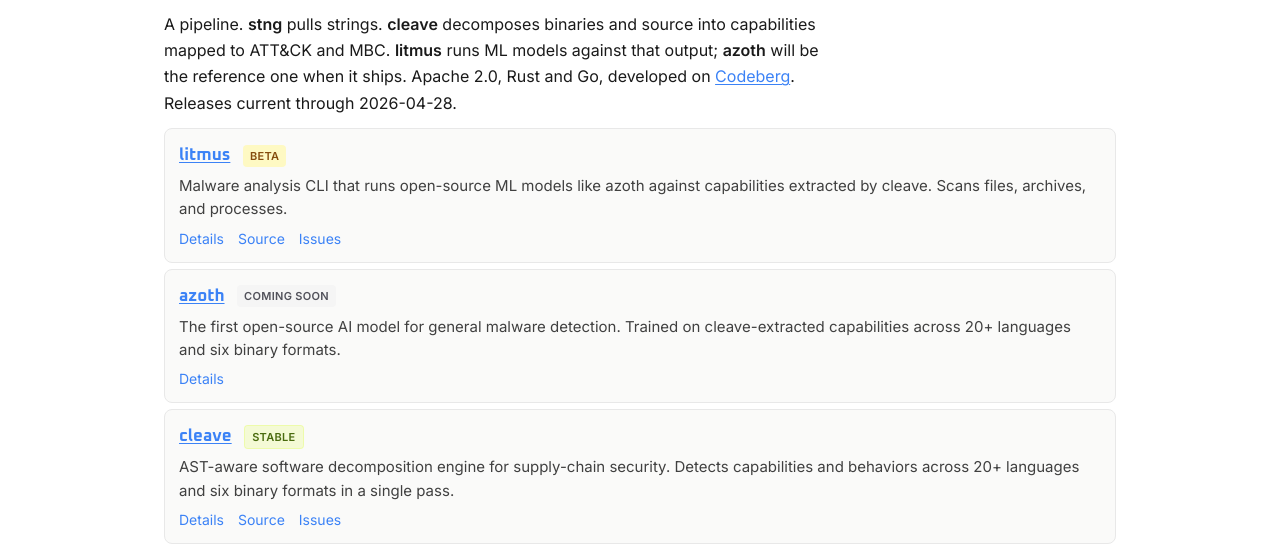
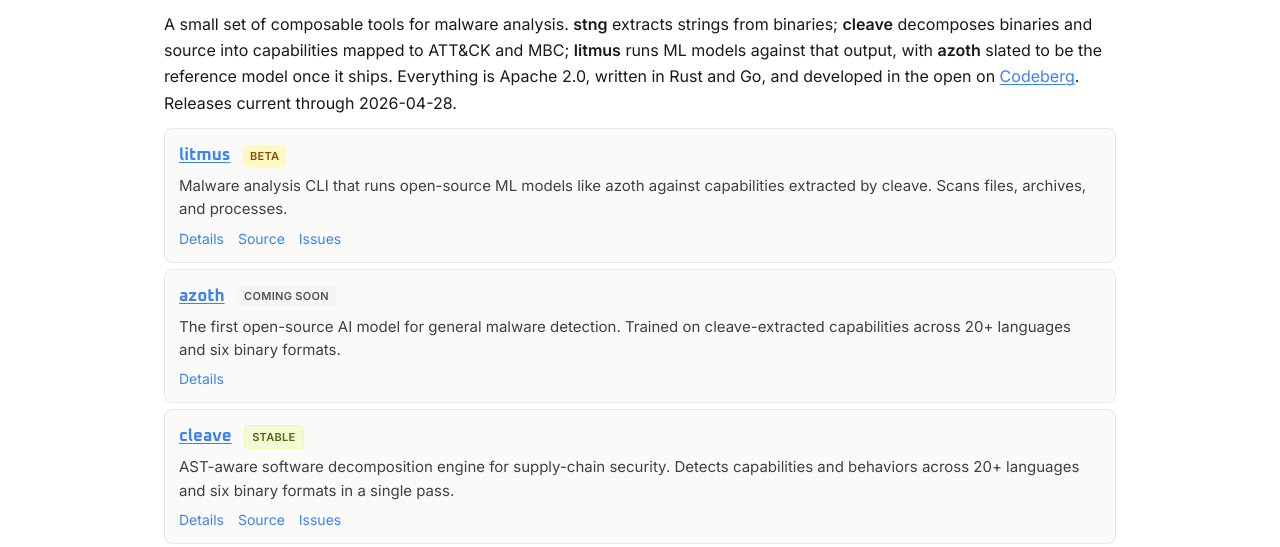
Before and after one commit to atomdrift-project/website, an Eleventy site: page src/projects.njk in a window 1280 px wide. Shown: the part 196-743 px from the top of the page. Built offline with nearby package versions, Linux system fonts and the light colour scheme; Eleventy itself is replaced by a stand-in of ours; files that its build step writes are made by us from their sources.

Commit message:
improve project page

```diff
--- a/src/projects.njk
+++ b/src/projects.njk
@@ -7,12 +7,14 @@ title: Projects
   <div class="content">
 
     <h2 style="margin-top: 0;">Projects</h2>
-    <p>A pipeline. <strong>stng</strong> pulls strings.
-    <strong>cleave</strong> decomposes binaries and source into
-    capabilities mapped to ATT&amp;CK and MBC.
-    <strong>litmus</strong> runs ML models against that output;
-    <strong>azoth</strong> will be the reference one when it ships.
-    Apache 2.0, Rust and Go, developed on
+    <p style="max-width: none;">A small set of composable tools for
+    malware analysis. <strong>stng</strong> extracts strings from
+    binaries; <strong>cleave</strong> decomposes binaries and source
+    into capabilities mapped to ATT&amp;CK and MBC;
+    <strong>litmus</strong> runs ML models against that output, with
+    <strong>azoth</strong> slated to be the reference model once it
+    ships. Everything is Apache 2.0, written in Rust and Go, and
+    developed in the open on
     <a href="https://codeberg.org/atomdrift" target="_blank">Codeberg</a>.
     Releases current through 2026-04-28.</p>
 
```
